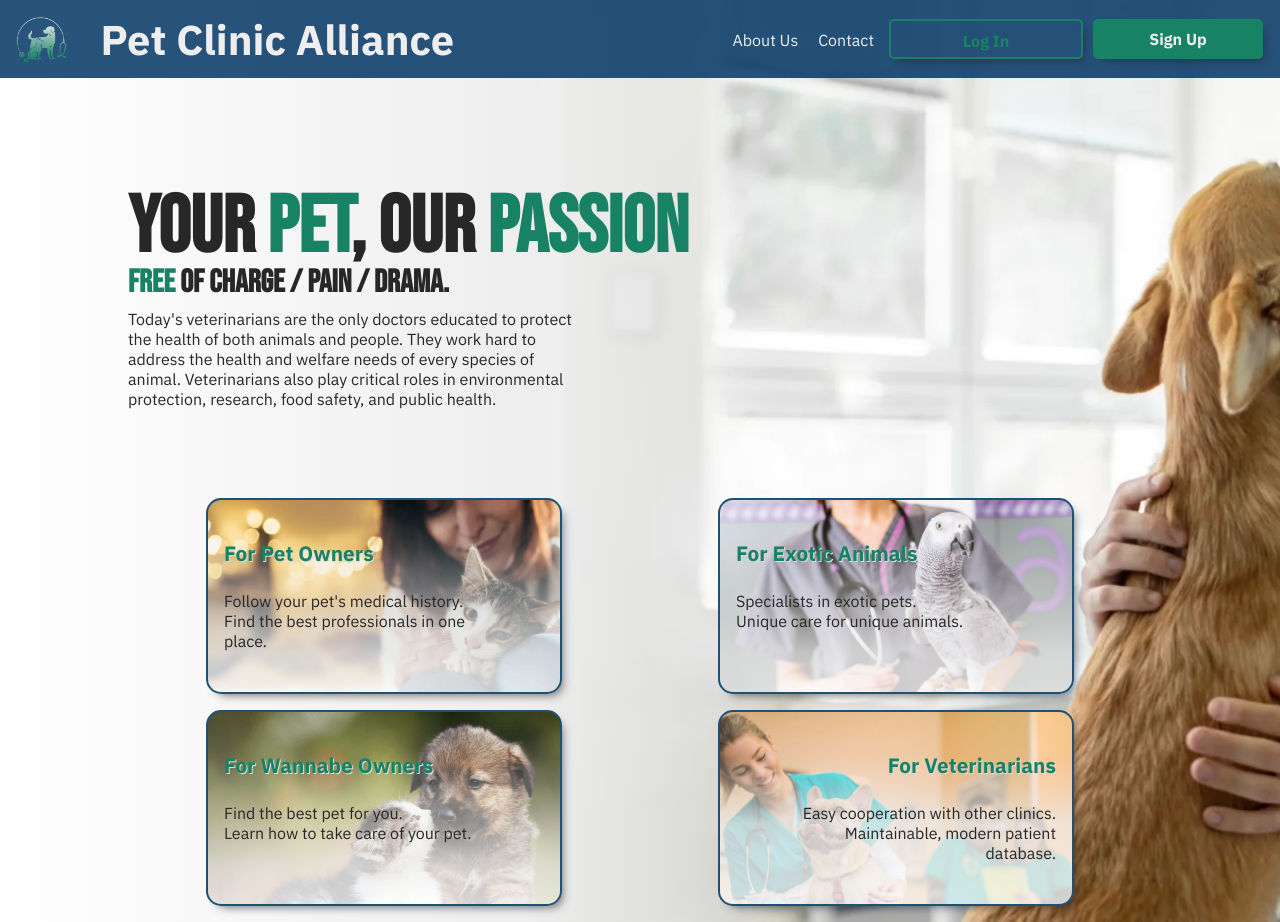
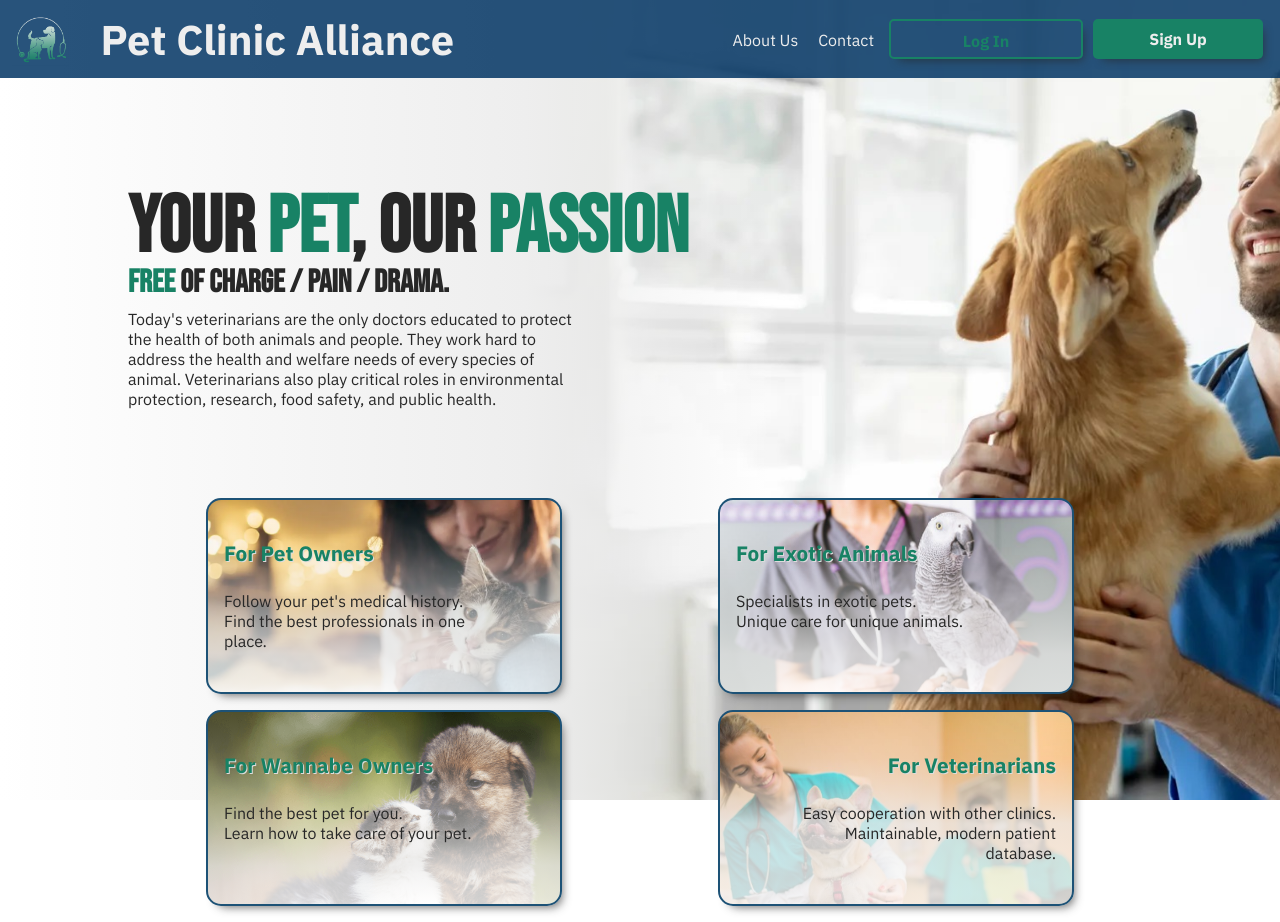
Before and after one commit to gfa-cc-after/StudyGroup_1_PET_Clinic_Frontend-main, a React (Vite) app: page / in a window 1280 px wide. Built offline with nearby package versions, Linux system fonts and the light colour scheme; no server answers.

Commit message:
landing body background fix

```diff
--- a/src/styles/style.css
+++ b/src/styles/style.css
@@ -69,6 +69,8 @@ body{
     font-family: 'IBM Plex Sans', sans-serif;
     margin: 0;
     padding: 0;
+    width: 100%;
+    height: 100vh;
     background-image: linear-gradient(90deg, rgba(255, 255, 255, 1) 0%, rgba(238, 238, 238, 1) 41%, rgba(238, 238, 238, 0) 60%, rgba(238, 238, 238, 0) 100%),
         url('../assets/petclinic-hero.jpg');
     background-repeat: no-repeat;
```
